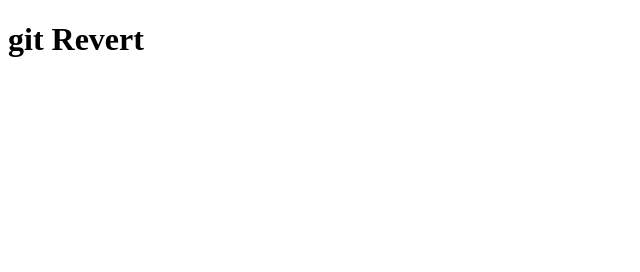
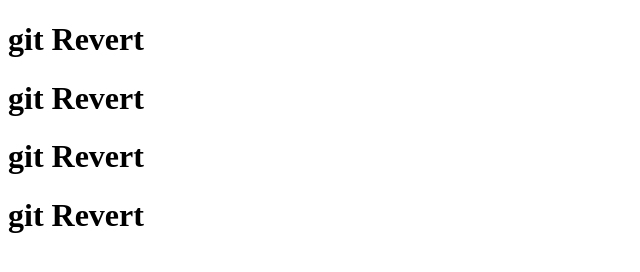
Before and after one commit to Muhd-Saifullah-dev/git-revert-command, a plain HTML site: page index.html in a window 1280 px wide. Shown: the whole page, without its empty margins (0-640 px from the left). Drawn offline with Linux system fonts and the light colour scheme.

Commit message:
Revert "second"
This reverts commit 2b7d682adae4a5c997a5755080cbad8174bc40e7.

```diff
--- a/index.html
+++ b/index.html
@@ -7,6 +7,8 @@
 </head>
 <body>
     <h1>git Revert</h1>
-
+    <h1>git Revert</h1>
+    <h1>git Revert</h1>
+    <h1>git Revert</h1>
 </body>
 </html>
```
